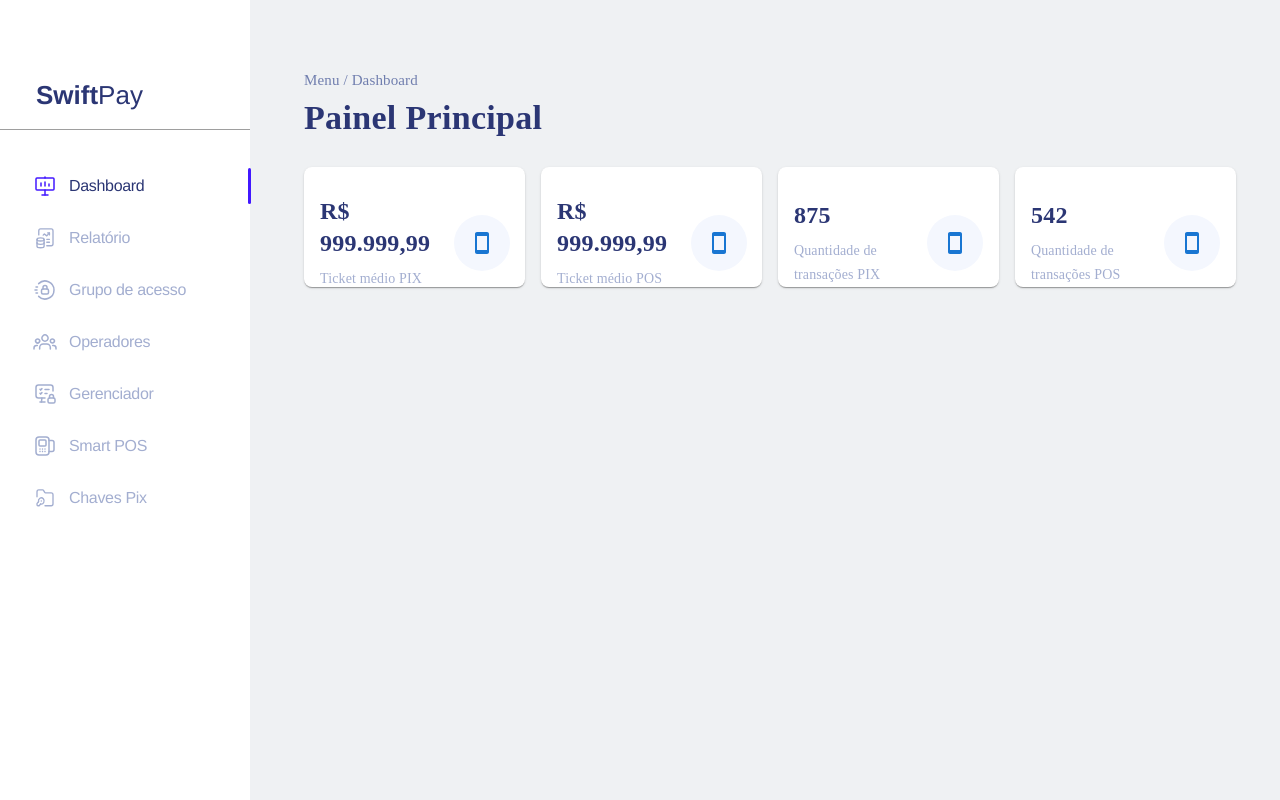
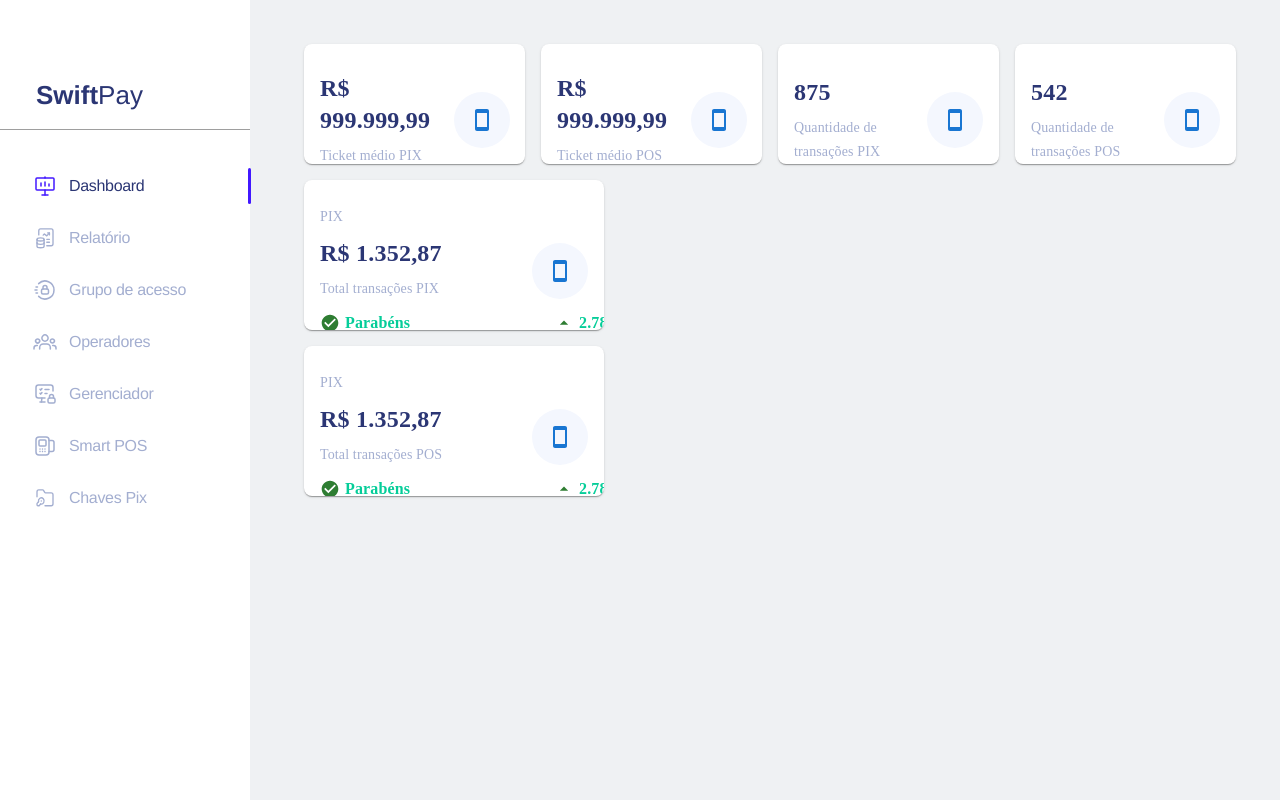
Before and after one commit to isaelsilva1039/raaca-front, a Next.js app: page /dashboard in a window 1280 px wide. Built offline with nearby package versions, Linux system fonts and the light colour scheme; grey boxes are pictures that could not be loaded.

Commit message:
rederiza cartoes

```diff
--- a/src/app/dashboard/page.tsx
+++ b/src/app/dashboard/page.tsx
@@ -11,6 +11,7 @@ import CartaoGenericoProps from "@/core/ui/componentes/cartao-generico/CartaoGen
 import { CartaoGenericoComIndicador } from "@/core/ui/componentes/cartao-generico-indicador/cartao-generico-indicador";
 import { TabelaProps } from "@/core/ui/componentes/tabela/TabelaProps";
 import { Tabela } from "@/core/ui/componentes/tabela/Tabela";
+import CartaoGenericoComIndicadorProps from "@/core/ui/componentes/cartao-generico-indicador/CartaoGenericoComIndicadorProps";
 
 export default function Dashboard() {
   const dashboardInfo: DashboardDTO = buscarInformacoesDashboardUserCase.buscarInformacoes();
@@ -21,43 +22,28 @@ export default function Dashboard() {
       descritivo: element.descritivo,
       icone: SmartphoneIcon,
     };
-
     return (
       <Grid key={index} xs={12} sm={6} lg={3}>
         <CartaoGenerico {...cartaoGenericoProps} />
       </Grid>
     );
   });
+
+  const cartaoGenericoComIndicadorComponents = dashboardInfo.totalTransacoes.map((element, index) => {
+    const cartaoGenericoComIndicadorProps: CartaoGenericoComIndicadorProps = {
+      valor: element.valor,
+      descritivo: element.descritivo,
+      icone: SmartphoneIcon,
+    };
+    return (
+      <Grid>
+        <CartaoGenericoComIndicador {...cartaoGenericoComIndicadorProps} />
+      </Grid>
+    );
+  });
+
   return (
-    <main>
-      <Head>
-        <title>SWIFTPay | Dashboard</title>
-      </Head>
-      <Container maxWidth="xl" sx={{ mt: "48px" }}>
-        <Typography
-          sx={{
-            fontFamily: "DM Sans",
-            color: "#707EAE",
-            fontWeight: "500",
-            lineHeight: "24px",
-            fontSize: "15px",
-          }}
-        >
-          Menu / Dashboard
-        </Typography>
-        <Typography
-          sx={{
-            fontFamily: "DM Sans",
-            color: "#2B3674",
-            fontWeight: "700",
-            fontSize: "34px",
-            lineHeight: "42x",
-            letterSpacing: "-2%",
-          }}
-        >
-          Painel Principal
-        </Typography>
-      </Container>
+    <>
       <Box
         component="main"
         sx={{
@@ -68,9 +54,12 @@ export default function Dashboard() {
         <Container maxWidth="xl">
           <Grid container spacing={2}>
             {cartaoGenericoComponents}
+            <Grid xs={12} lg={4} md={3} container direction="column" spacing={2} component="div">
+              {cartaoGenericoComIndicadorComponents}
+            </Grid>
           </Grid>
         </Container>
       </Box>
-    </main>
-  )
+    </>
+  );
 }
```
